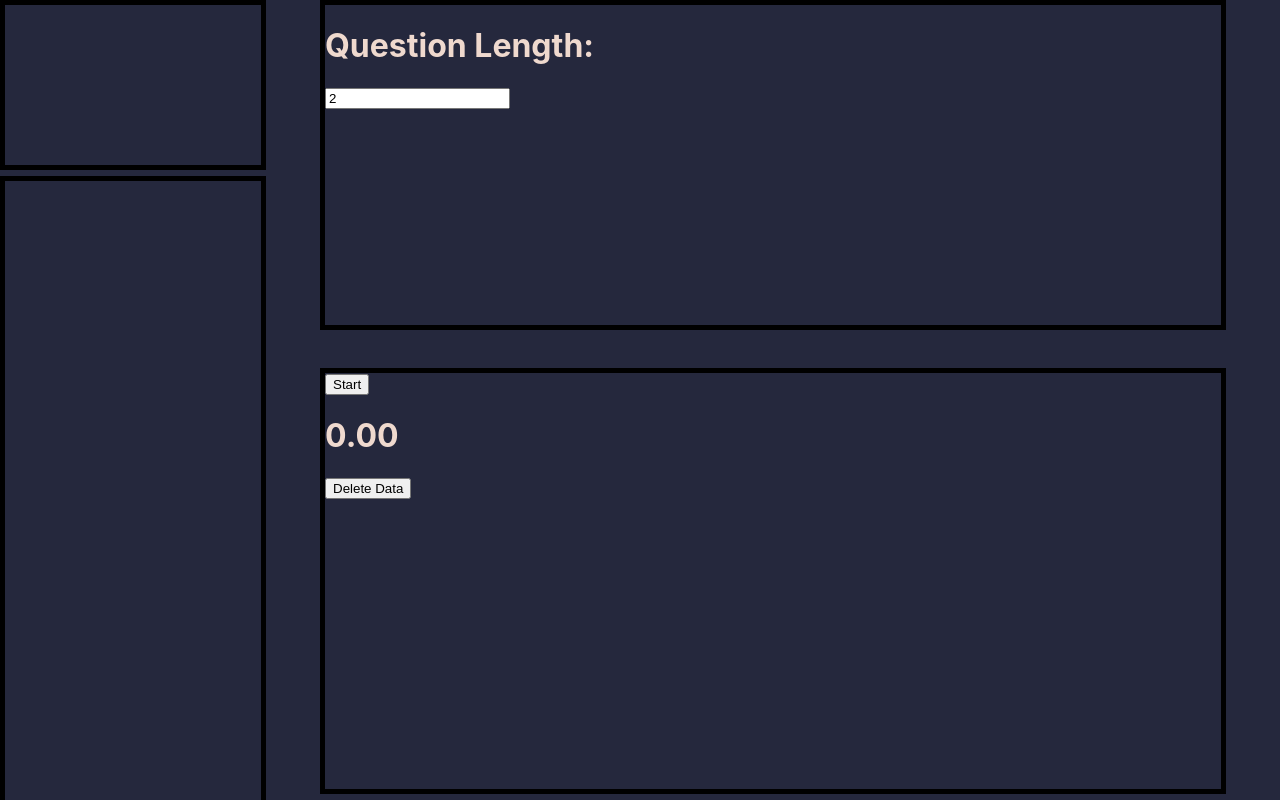
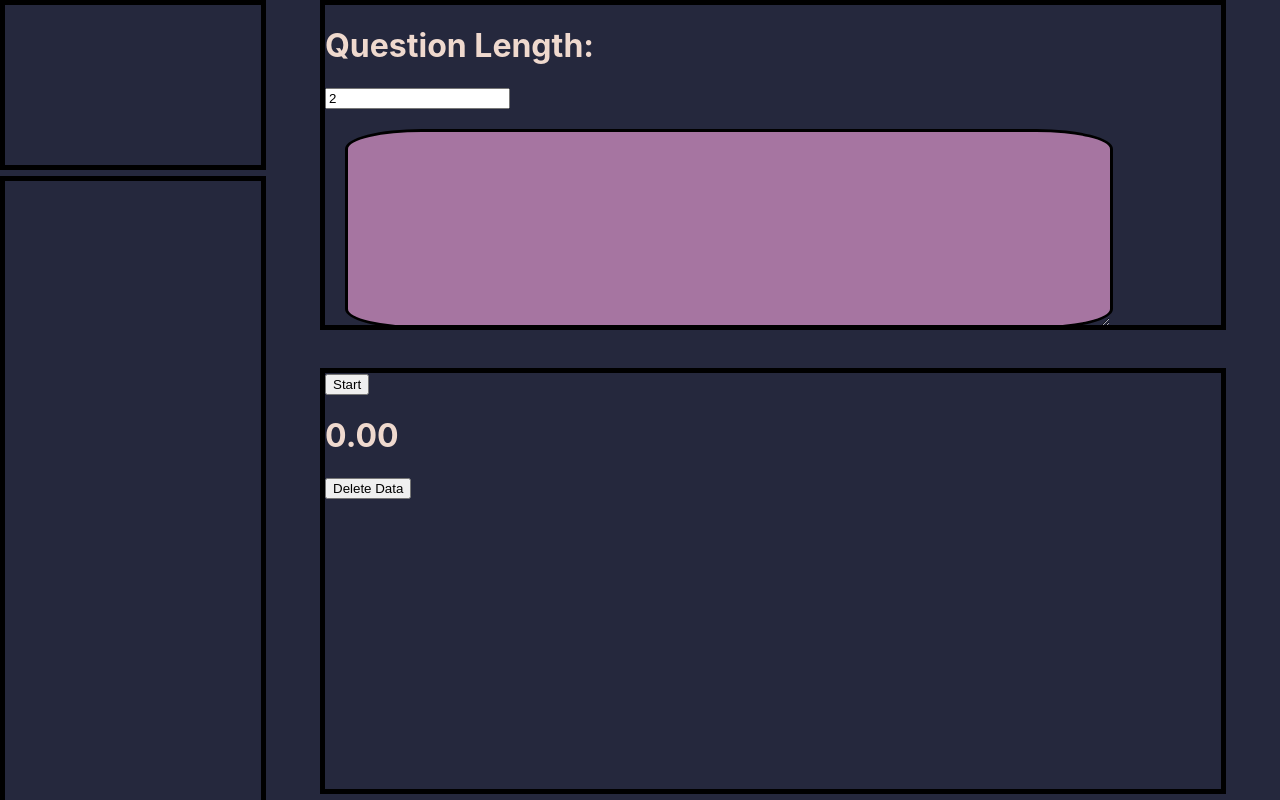
Before and after one commit to RasmusKuusmaa/Mneme, a React (Create React App) app: page / in a window 1280 px wide. Built offline with nearby package versions, Linux system fonts and the light colour scheme.

Commit message:
unified the design of question on answer

```diff
--- a/src/App.css
+++ b/src/App.css
@@ -35,17 +35,9 @@ Text Color: #efd9ceff;
   height: 40vh;
   left: 25vw;
   top: 0;
-  overflow-y: auto;
+  overflow-y: hidden;
 }
 
-.AnswerBox {
-  border: 5px solid black;
-  position: fixed;
-  width: 70;
-  height: auto;
-  left: 25vw;
-  top: 22vh;
-}
 .Buttons{
   border: 5px solid black;
   position: fixed;
@@ -61,8 +53,32 @@ h1 {
 li {
   color: #EFD9CE;
 }
-
 .Question {
   word-wrap: break-word;
   overflow-wrap: break-word;
+  background-color: #a675a1ff;
+  border: solid black 3px;
+  border-radius: 10%;
+  margin: 20px;
+  padding: 10px;
+  width: 60vw;
+  min-height: 25vh;
+  overflow-y: auto;
+  font-size: 2em;
+  font-weight: bold;
+  font-family: Arial, sans-serif;
+  color: #333;
+  box-sizing: border-box;
 }
+
+
+.Question[type='text'] {
+  border: solid black 3px;
+  background-color: #a675a1ff;
+  border-radius: 10%;
+  outline: none;
+  box-sizing: border-box;
+  -webkit-appearance: none;
+  -moz-appearance: none;
+  appearance: none;
+}
--- a/src/App.js
+++ b/src/App.js
@@ -9,6 +9,9 @@ function App() {
   const generateQuestion = () => {
     let newQuestion = "";
     for (let i = 0; i < questionLength; i++) {
+      if (i % 3 === 0) {
+        newQuestion += ' '
+      }
       const digit = Math.floor(Math.random() * 10);
       newQuestion += digit.toString();
     }
@@ -108,25 +111,31 @@ function App() {
           ))}
         </ul>
       </div>
+
       <div className='QuestionBox'>
+        <div>
           <h1> Question Length:</h1>
           <input
             type='number'
             value={questionLength}
             onChange={(e) => setQuestionLength(e.target.value)}
           />
-        <h1 className='Question'>{!hidden && question}</h1>
         </div>
-      {/*
+        {!hidden &&
+        <textarea className='Question'
+        value={question}
 
-      <div className='AnswerBox'>
-        <input
-          type='number'
+      />
+        }
+
+        {hidden &&
+          <textarea className='Question'
             value={answer}
             onChange={(e) => setAnswer(e.target.value)}
           />
+}
       </div>
-        */}
+
       <div className='Buttons'>
         {!started && <button onClick={handleStart}>Start</button>}
         {started && !hidden && <button onClick={handleHide}>Ready to answer</button>}
```
Lines whose indentation alone changed are shown as unchanged.
